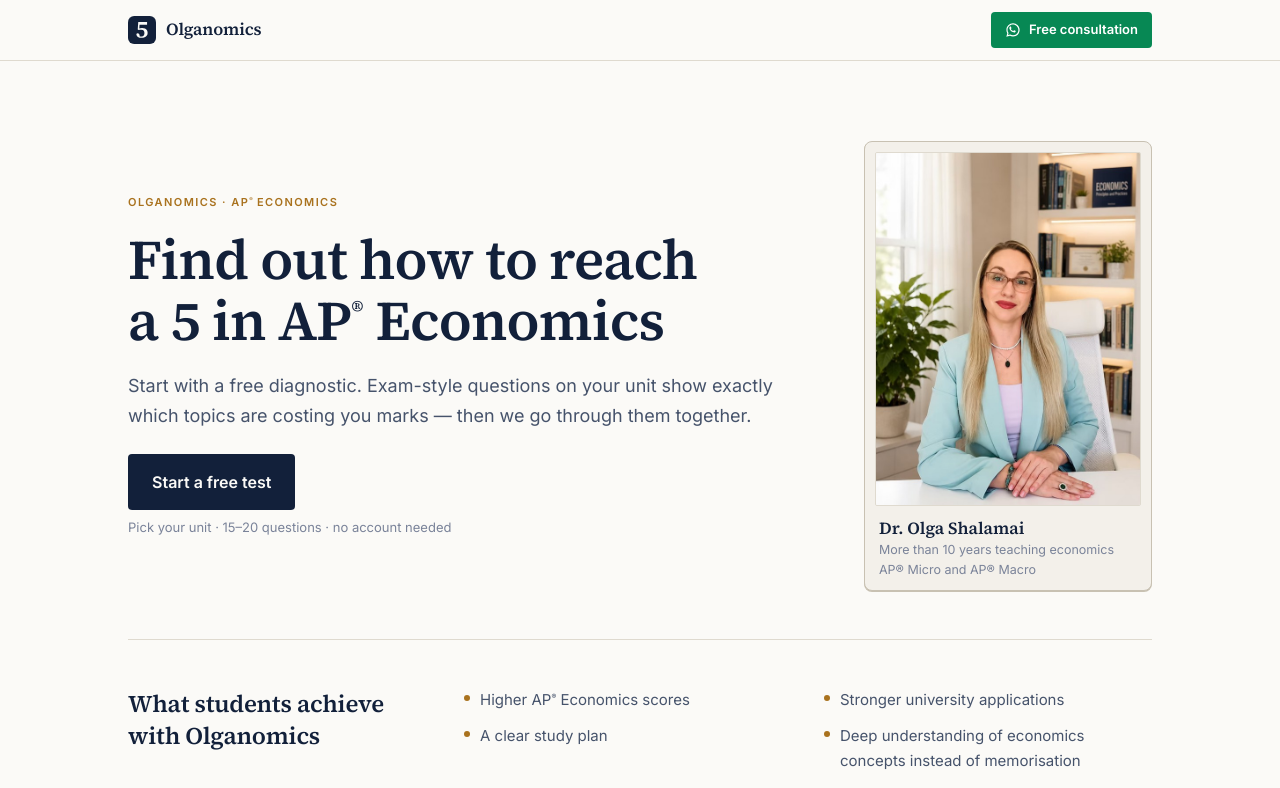
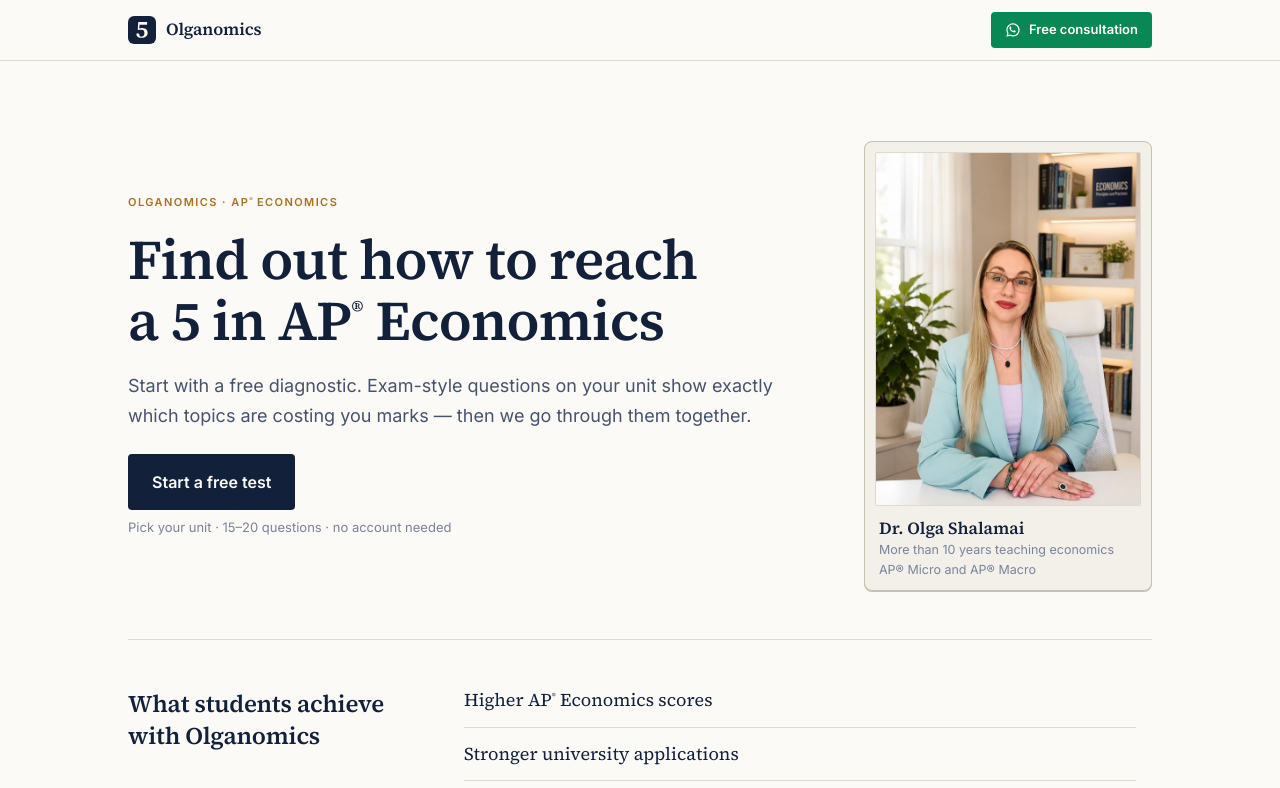
Before and after one commit to ellena-anikina/AP-Economics-tutoring-platform, a Next.js app: page / in a window 1280 px wide. Shown: the top 788 px of the page. Built offline with nearby package versions, Linux system fonts and the light colour scheme.

Commit message:
feat: features block

```diff
--- a/src/app/page.tsx
+++ b/src/app/page.tsx
@@ -83,14 +83,27 @@ export default function Home() {
         </div>
       </header>
 
+      {/* СПИСОК РЕЗУЛЬТАТОВ — ОДНОЙ КОЛОНКОЙ, А НЕ ДВУМЯ.
+          Раньше шесть пунктов стояли в две колонки маркированным списком, и
+          блок выглядел бледно. Причина была не в украшениях: в двух колонках
+          пункты разной длины рвали ритм — слева строка, справа две, между
+          ними дыры разной высоты. Одна колонка это убирает, серифный шрифт
+          покрупнее даёт каждой строке вес, тонкая линия отделяет пункты друг
+          от друга.
+          Значков здесь нет намеренно: «уверенность на экзамене» и «меньше
+          стресса» нечем нарисовать, а галочки и звёздочки — украшение,
+          которое ничего не сообщает. Все значки на сайте функциональны.
+          Настоящая слабость блока — не оформление, а то, что это шесть
+          обещаний без доказательств. Поэтому дальше по плану: сократить
+          список и поставить под ним баллы и кейсы (TODO.md, раздел 3). */}
       <Section title={TEACHER.outcomesHeading}>
-        <ul className="grid gap-x-8 gap-y-3 sm:grid-cols-2">
+        <ul className="flex max-w-measure flex-col">
           {TEACHER.outcomes.map((outcome) => (
-            <li key={outcome} className="flex gap-2.5 text-[15px] leading-relaxed text-ink-soft">
-              <span aria-hidden className="mt-[7px] h-1.5 w-1.5 shrink-0 rounded-full bg-ochre" />
-              <span>
-                <Reg>{outcome}</Reg>
-              </span>
+            <li
+              key={outcome}
+              className="border-t border-rule py-3.5 font-serif text-[1.0625rem] leading-snug first:border-0 first:pt-0 sm:text-[1.125rem]"
+            >
+              <Reg>{outcome}</Reg>
             </li>
           ))}
         </ul>
```
